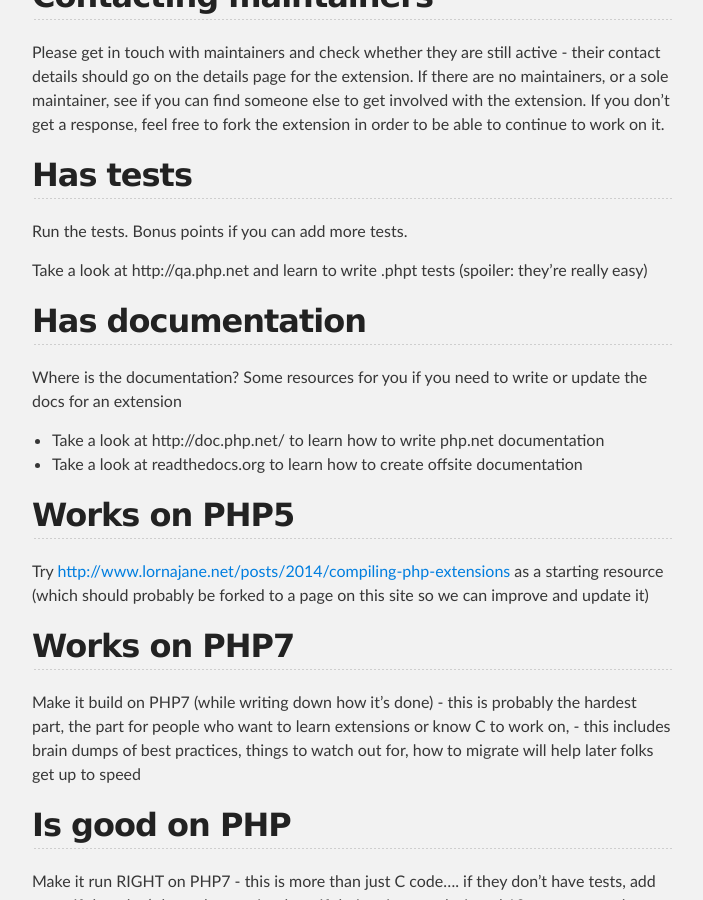
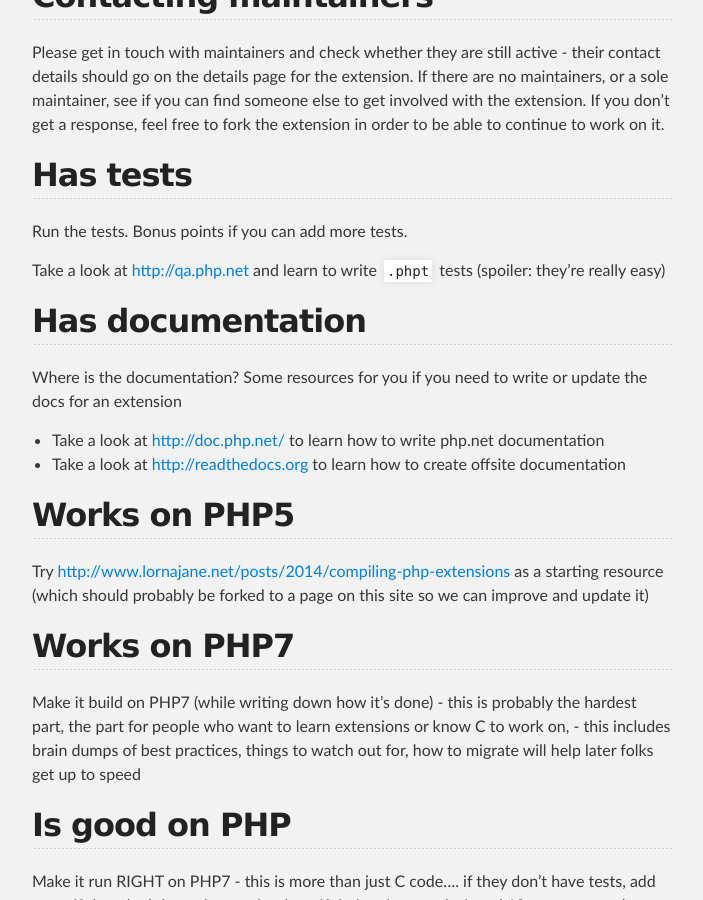
Before and after one commit to vinicius-ianni/gophp7-ext, a Jekyll site: the page built from extensions-catalog.md, in a window 1280 px wide and 900 px high, scrolled down 1241 px. Shown: the whole window, without its empty margins (288-991 px from the left). Built offline with Jekyll 4.4.1, drawn with Linux system fonts in a browser that asks for light colours; some of the changed lines change nothing that is shown.

Commit message:
link the links

```diff
--- a/extensions-catalog.md
+++ b/extensions-catalog.md
@@ -48,14 +48,14 @@ Please get in touch with maintainers and check whether they are still active - t
 
 Run the tests.  Bonus points if you can add more tests.
 
-Take a look at http://qa.php.net and learn to write .phpt tests (spoiler: they're really easy)
+Take a look at <http://qa.php.net> and learn to write `.phpt` tests (spoiler: they're really easy)
 
 ## Has documentation
 
 Where is the documentation?  Some resources for you if you need to write or update the docs for an extension
 
- * Take a look at http://doc.php.net/ to learn how to write php.net documentation
- * Take a look at readthedocs.org to learn how to create offsite documentation
+ * Take a look at <http://doc.php.net/> to learn how to write php.net documentation
+ * Take a look at <http://readthedocs.org> to learn how to create offsite documentation
 
 ## Works on PHP5
 
```
